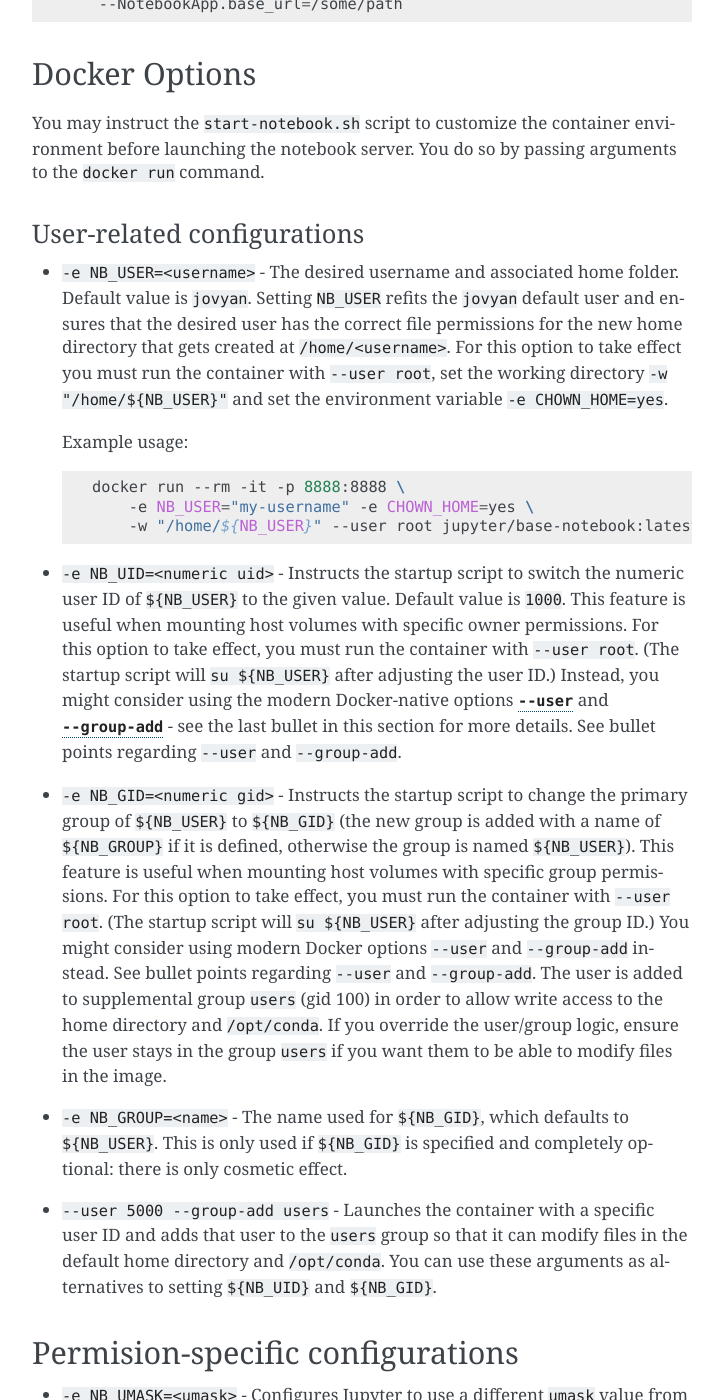
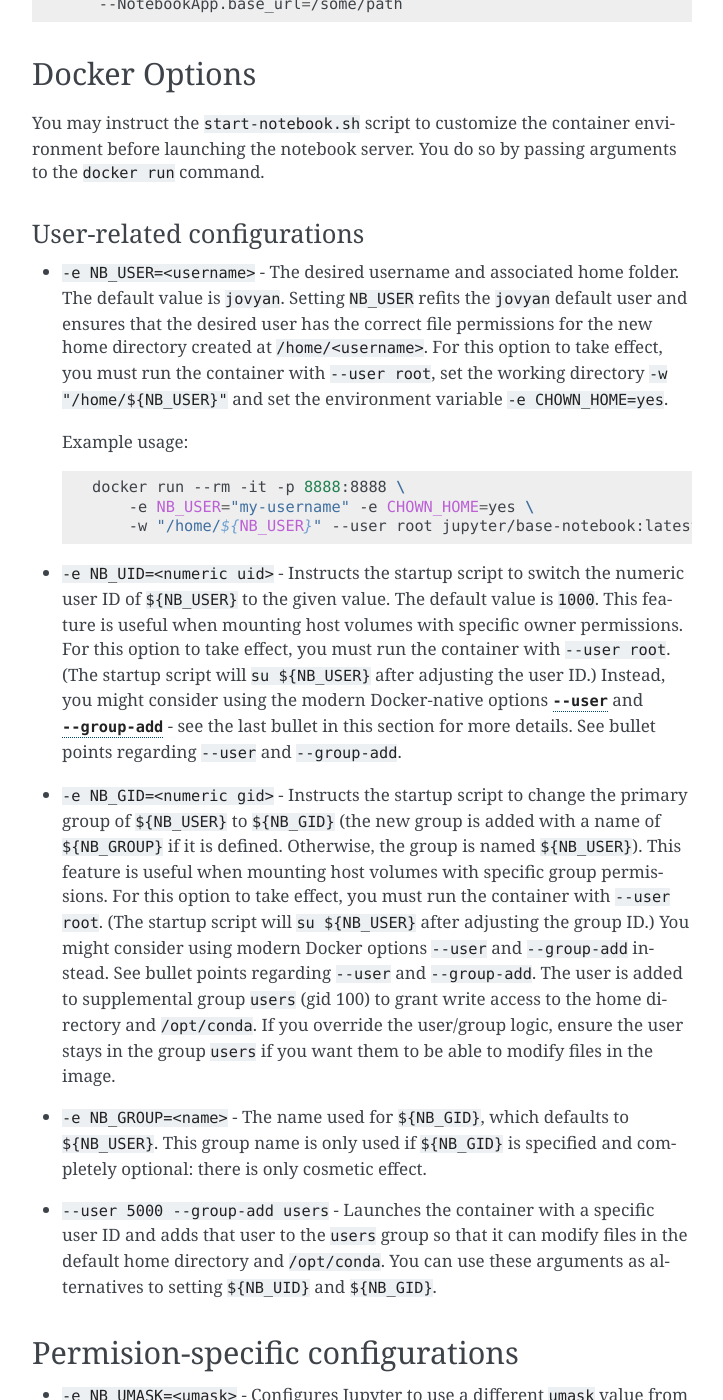
Before and after one commit to jupyter/docker-stacks, a Sphinx documentation site: the page built from docs/using/common.md, in a window 1280 px wide and 1400 px high, scrolled down 754 px. Shown: the whole window, without its empty margins (388-1111 px from the left). Built offline with Sphinx 7.4.7, drawn with Linux system fonts in a browser that asks for light colours; some of the changed text lies outside the part shown.

Commit message:
:memo: Fix common.md

````diff
--- a/docs/using/common.md
+++ b/docs/using/common.md
@@ -33,10 +33,10 @@ You do so by passing arguments to the `docker run` command.
 ### User-related configurations
 
 - `-e NB_USER=<username>` - The desired username and associated home folder.
-  Default value is `jovyan`.
+  The default value is `jovyan`.
   Setting `NB_USER` refits the `jovyan` default user and ensures that the desired user has the correct file permissions
-  for the new home directory that gets created at `/home/<username>`.
-  For this option to take effect you must run the container with `--user root`, set the working directory `-w "/home/${NB_USER}"`
+  for the new home directory created at `/home/<username>`.
+  For this option to take effect, you must run the container with `--user root`, set the working directory `-w "/home/${NB_USER}"`
   and set the environment variable `-e CHOWN_HOME=yes`.
 
   Example usage:
@@ -48,7 +48,7 @@ You do so by passing arguments to the `docker run` command.
   ```
 
 - `-e NB_UID=<numeric uid>` - Instructs the startup script to switch the numeric user ID of `${NB_USER}` to the given value.
-  Default value is `1000`.
+  The default value is `1000`.
   This feature is useful when mounting host volumes with specific owner permissions.
   For this option to take effect, you must run the container with `--user root`.
   (The startup script will `su ${NB_USER}` after adjusting the user ID.)
@@ -57,17 +57,17 @@ You do so by passing arguments to the `docker run` command.
   See bullet points regarding `--user` and `--group-add`.
 
 - `-e NB_GID=<numeric gid>` - Instructs the startup script to change the primary group of `${NB_USER}` to `${NB_GID}`
-  (the new group is added with a name of `${NB_GROUP}` if it is defined, otherwise the group is named `${NB_USER}`).
+  (the new group is added with a name of `${NB_GROUP}` if it is defined. Otherwise, the group is named `${NB_USER}`).
   This feature is useful when mounting host volumes with specific group permissions.
   For this option to take effect, you must run the container with `--user root`.
   (The startup script will `su ${NB_USER}` after adjusting the group ID.)
   You might consider using modern Docker options `--user` and `--group-add` instead.
   See bullet points regarding `--user` and `--group-add`.
-  The user is added to supplemental group `users` (gid 100) in order to allow write access to the home directory and `/opt/conda`.
+  The user is added to supplemental group `users` (gid 100) to grant write access to the home directory and `/opt/conda`.
   If you override the user/group logic, ensure the user stays in the group `users` if you want them to be able to modify files in the image.
 
 - `-e NB_GROUP=<name>` - The name used for `${NB_GID}`, which defaults to `${NB_USER}`.
-  This is only used if `${NB_GID}` is specified and completely optional: there is only cosmetic effect.
+  This group name is only used if `${NB_GID}` is specified and completely optional: there is only cosmetic effect.
 
 - `--user 5000 --group-add users` - Launches the container with a specific user ID and adds that user to the `users` group so that it can modify files in the default home directory and `/opt/conda`.
   You can use these arguments as alternatives to setting `${NB_UID}` and `${NB_GID}`.
@@ -81,7 +81,7 @@ You do so by passing arguments to the `docker run` command.
   _Note that `NB_UMASK` when set only applies to the Jupyter process itself -
   you cannot use it to set a `umask` for additional files created during run-hooks.
   For example, via `pip` or `conda`.
-  If you need to set a `umask` for these you must set `umask` for each command._
+  If you need to set a `umask` for these, you must set the `umask` value for each command._
 
 - `-e CHOWN_HOME=yes` - Instructs the startup script to change the `${NB_USER}` home directory owner and group to the current value of `${NB_UID}` and `${NB_GID}`.
   This change will take effect even if the user home directory is mounted from the host using `-v` as described below.
@@ -184,13 +184,13 @@ Notes:
 Example:
 
 ```bash
-# Run Jupyter Notebook classic
+# Run Jupyter Notebook on Jupyter Server
 docker run -it --rm -p 8888:8888 \
     -e DOCKER_STACKS_JUPYTER_CMD=notebook \
      jupyter/base-notebook
 # Executing the command: jupyter notebook ...
 
-# Run Jupyter Notebook on Jupyter Server
+# Run Jupyter Notebook classic
 docker run -it --rm -p 8888:8888 \
     -e DOCKER_STACKS_JUPYTER_CMD=nbclassic \
      jupyter/base-notebook
@@ -224,7 +224,7 @@ If you do, keep in mind that features supported by the `start.sh` script and its
 
 The default Python 3.x [Conda environment](https://conda.io/projects/conda/en/latest/user-guide/concepts/environments.html) resides in `/opt/conda`.
 The `/opt/conda/bin` directory is part of the default `jovyan` user's `${PATH}`.
-That directory is also allow listed for use in `sudo` commands by the `start.sh` script.
+That directory is also searched for binaries when run using `sudo` (`sudo my_binary` will search for `my_binary` in `/opt/conda/bin/`
 
 The `jovyan` user has full read/write access to the `/opt/conda` directory.
 You can use either `pip`, `conda` or `mamba` to install new packages without any additional permissions.
````
Also changed, not shown: other parts of docs/using/common.md (+4 -4 lines).
